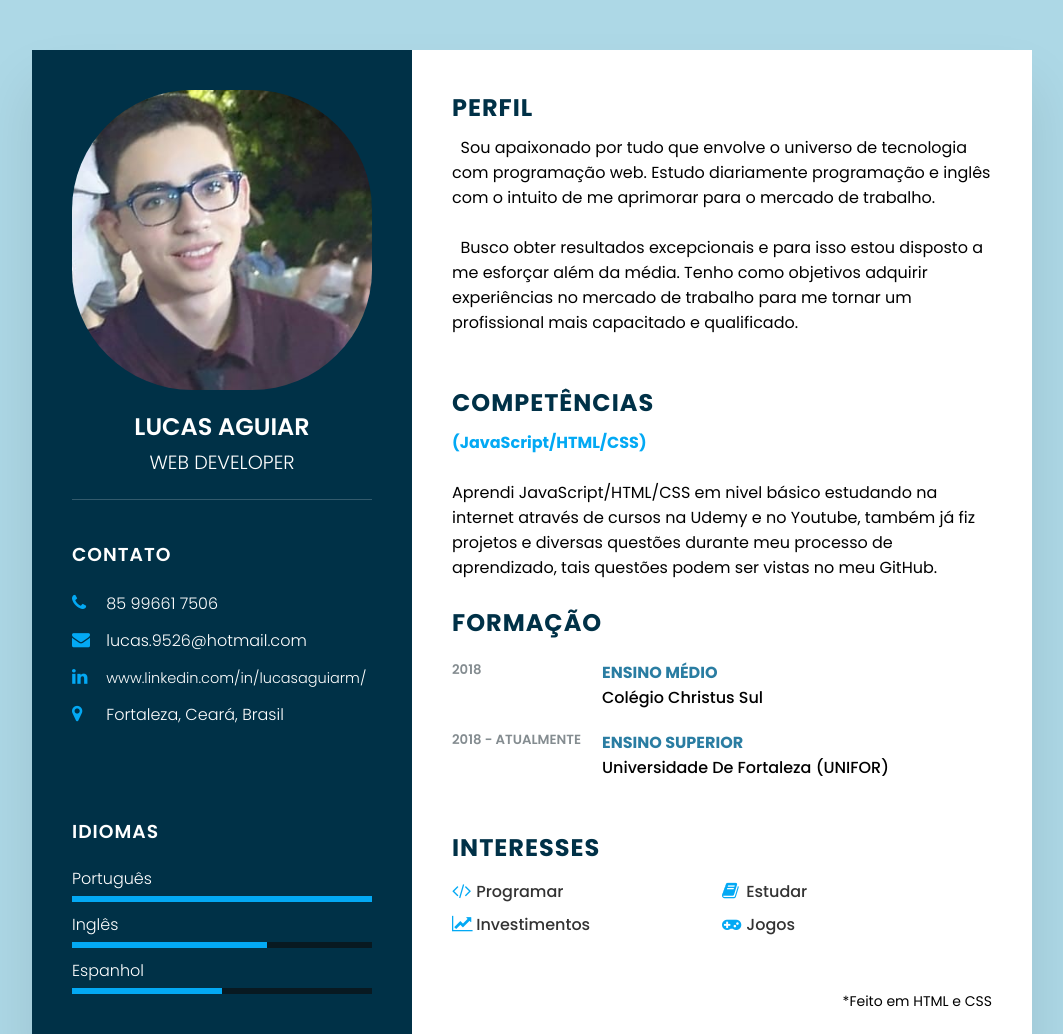
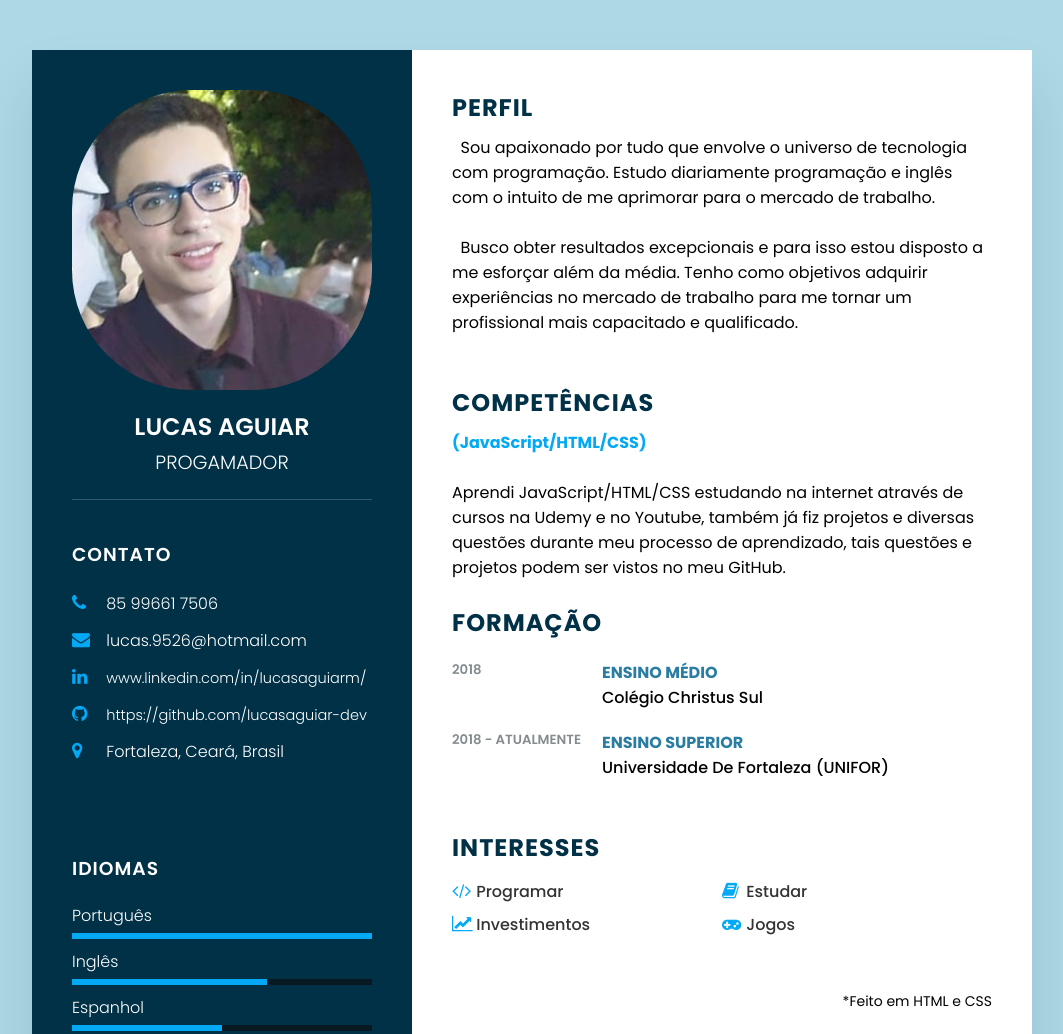
Before and after one commit to lucasaguiar-dev/Curriculo-2021, a plain HTML site: page Curriculo/index.html in a window 1280 px wide. Shown: the top 1034 px of the page, without its empty margins (108-1171 px from the left). Drawn offline with Linux system fonts and the light colour scheme.

Commit message:
Curriculo Finalizado

```diff
--- a/Curriculo/index.html
+++ b/Curriculo/index.html
@@ -17,7 +17,7 @@
                 <div class="imgBx">
                     <img src="fotoPerfil.jpeg">
                 </div>
-                <h2>Lucas Aguiar<br><span>Web Developer</span></h2>
+                <h2>Lucas Aguiar<br><span>Progamador</span></h2>
             </div>
 
             <div class="contactInfo">
@@ -34,6 +34,10 @@
                     <li>
                         <span class="icon"><i class="fa fa-linkedin" aria-hidden="true"></i></span>
                         <span class="textl">www.linkedin.com/in/lucasaguiarm/</span>
+                    </li>
+                    <li>
+                        <span class="icon"><i class="fa fa-github" aria-hidden="true"></i></span>
+                        <span class="textl">https://github.com/lucasaguiar-dev</span>
                     </li>
                     <li>
                         <span class="icon"><i class="fa fa-map-marker" aria-hidden="true"></i></span>
@@ -76,7 +80,7 @@
         <div class="right_Side">
             <div class="about">
                 <h2 class="title2">Perfil</h2>
-                <p>&nbsp Sou apaixonado por tudo que envolve o universo de tecnologia com programação web. Estudo
+                <p>&nbsp Sou apaixonado por tudo que envolve o universo de tecnologia com programação. Estudo
                     diariamente programação e inglês com o intuito de me aprimorar para o mercado de trabalho.</p><br>
                 <p>&nbsp Busco obter resultados excepcionais e para isso estou disposto a me esforçar além da
                     média. Tenho como objetivos adquirir experiências no mercado de trabalho para me tornar um
@@ -91,9 +95,9 @@
 
                         <br>
                         <p>
-                            Aprendi JavaScript/HTML/CSS em nivel básico estudando na internet através de cursos na Udemy
+                            Aprendi JavaScript/HTML/CSS estudando na internet através de cursos na Udemy
                             e no Youtube, também já fiz projetos e diversas questões durante
-                            meu processo de aprendizado, tais questões podem ser vistas no meu GitHub.
+                            meu processo de aprendizado, tais questões e projetos podem ser vistos no meu GitHub.
                         </p>
                     </div>
                     <br>
```
